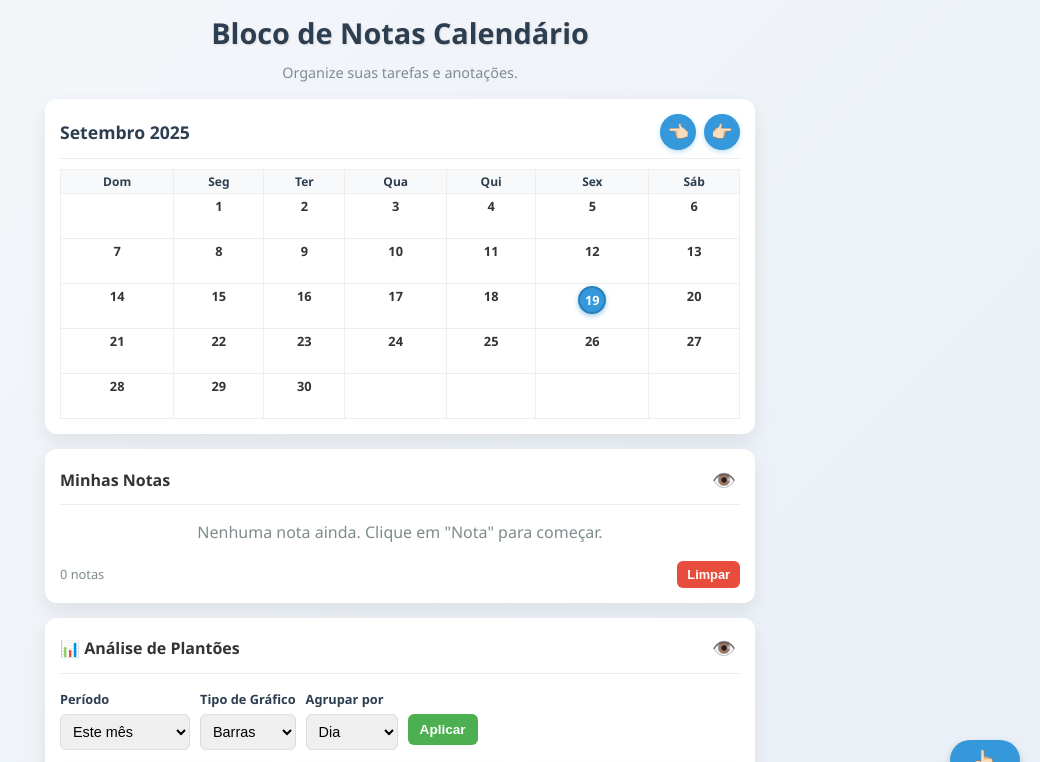
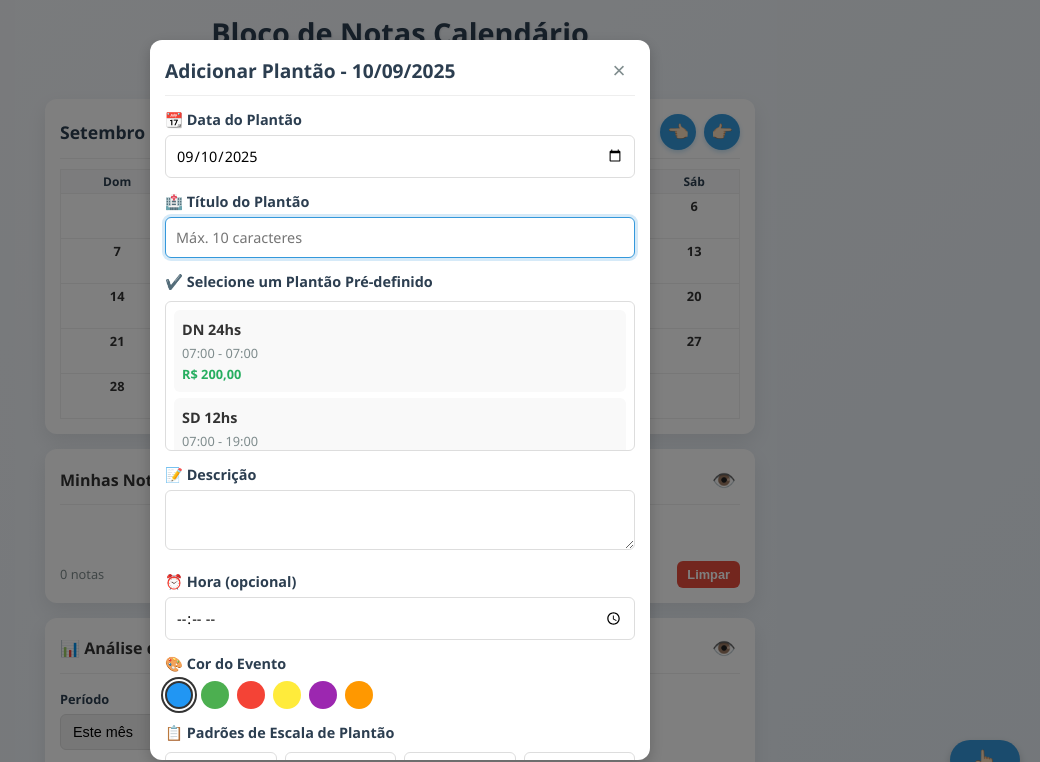
Before and after one commit to anoninusbrasil/tema2, a plain HTML site: page index.html in a window 1280 px wide. Both pictures are taken after a click on the element "10". Shown: the top 762 px of the page, without its empty margins (240-1280 px from the left). Drawn offline with nearby package versions, Linux system fonts and the light colour scheme.

Commit message:
Update index.html

```diff
--- a/index.html
+++ b/index.html
@@ -2663,7 +2663,7 @@
                     }
                 } else {
                     // Modo de criação
-                    modalTitle.textContent = `Adicionar Plantão - ${formulatedDate}`;
+                    modalTitle.textContent = `Adicionar Plantão - ${formattedDate}`;
                     eventIdInput.value = '';
                     eventDatePickerInput.value = dateString;
                     eventTitleInput.value = '';
```
